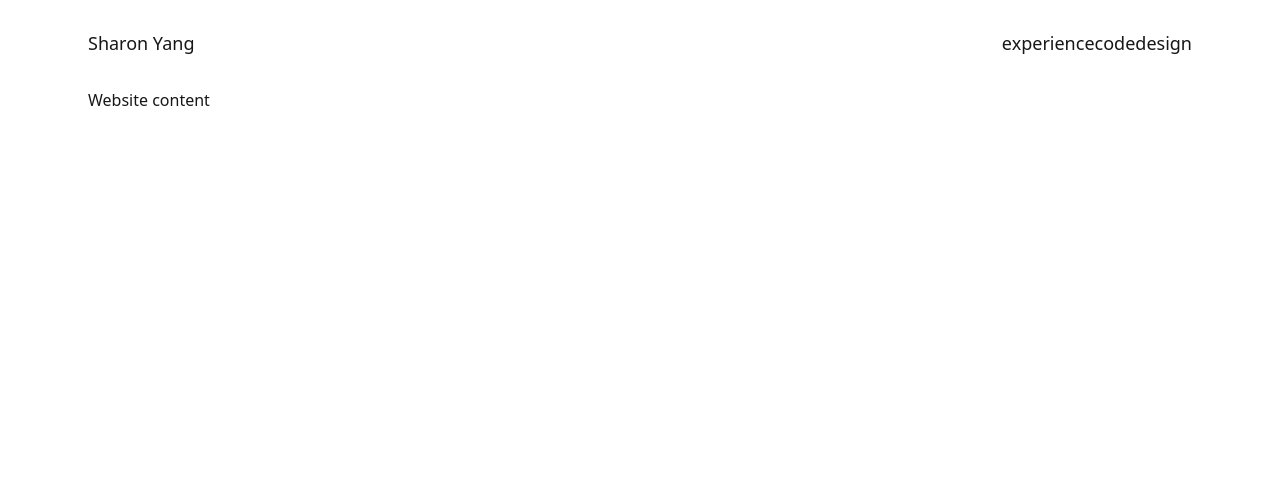
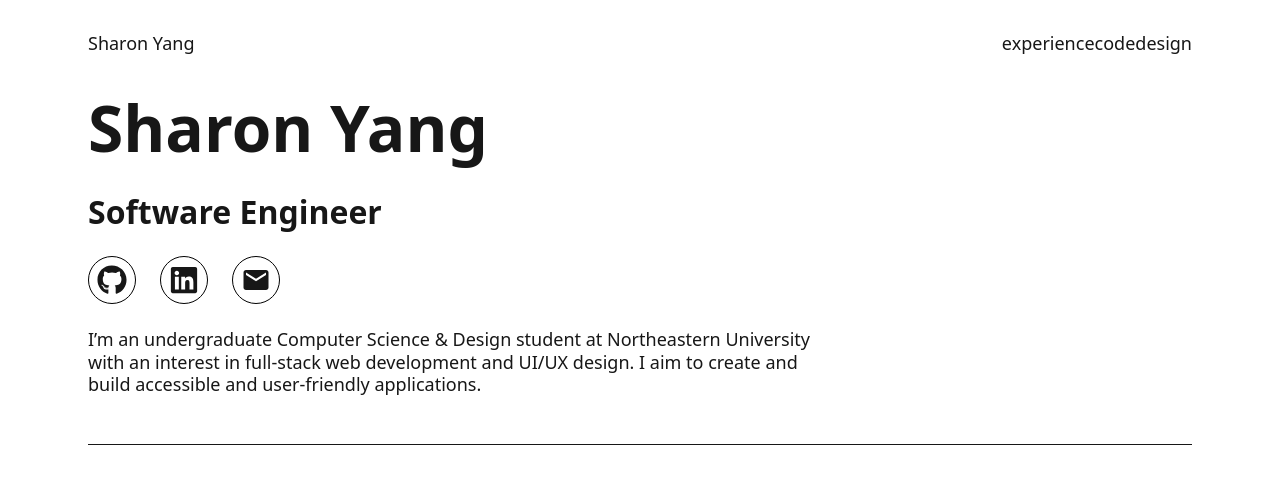
Before and after one commit to sharonyang16/sharonyang16.github.io, a Next.js app: page / in a window 1280 px wide. Shown: the top 484 px of the page. Built offline with nearby package versions, Linux system fonts and the light colour scheme.

Commit message:
added hero

```diff
--- a/package.json
+++ b/package.json
@@ -13,6 +13,7 @@
     "next": "15.5.4",
     "react": "19.1.0",
     "react-dom": "19.1.0",
+    "react-icons": "^5.5.0",
     "tailwind-merge": "^3.3.1"
   },
   "devDependencies": {
--- a/src/app/page.tsx
+++ b/src/app/page.tsx
@@ -1,3 +1,13 @@
+import Hero from "@/components/Hero";
+import heroData from "@/content/hero.json";
+
 export default function Home() {
-  return <div> Website content </div>;
+  return (
+    <div className="grid grid-cols-3 gap-x-8 gap-y-12">
+      <div className="col-span-2">
+        <Hero {...heroData} />
+      </div>
+      <hr className="col-span-3" />
+    </div>
+  );
 }
--- /dev/null
+++ b/src/components/Hero.tsx
@@ -0,0 +1,31 @@
+import { HeroProps } from "@/types/data";
+import Typography from "./base/Typography";
+import Button from "./base/Button";
+import { linkNameToIcon } from "@/utils/data.utils";
+
+const Hero = ({ name, role, links, summary }: HeroProps) => {
+  return (
+    <div className="flex flex-col w-full gap-6">
+      <Typography intent="heading">{name}</Typography>
+      <Typography intent="subheadding1">{role}</Typography>
+      <div className="flex gap-6">
+        {links.map((link) => (
+          <Button
+            key={link.name}
+            variant="secondary"
+            as="a"
+            href={link.url}
+            target="_blank"
+            rel="noopener noreferrer"
+            className="rounded-full"
+          >
+            {linkNameToIcon(link.name)}
+          </Button>
+        ))}
+      </div>
+      <Typography intent="paragraph1">{summary}</Typography>
+    </div>
+  );
+};
+
+export default Hero;
--- a/src/components/base/Button.tsx
+++ b/src/components/base/Button.tsx
@@ -8,9 +8,9 @@ const buttonVariants = cva(
     variants: {
       variant: {
         primary:
-          "bg-black text-white enabled:hover:bg-gray-800 enabled:active:bg-gray-800 enabled:focus:bg-gray-800",
+          "bg-black text-white enabled:hover:bg-gray-800 enabled:active:bg-gray-800 enabled:focus:bg-gray-800 hover:bg-gray-800",
         secondary:
-          "border-1 border-black enabled:hover:bg-gray-100 enabled:active:bg-gray-100 enabled:focus:bg-gray-100",
+          "border-1 border-black enabled:hover:bg-gray-300 enabled:active:bg-gray-100 enabled:focus:bg-gray-100 hover:bg-gray-100",
       },
     },
     defaultVariants: {
--- a/src/components/base/Typography.tsx
+++ b/src/components/base/Typography.tsx
@@ -5,7 +5,7 @@ import { cn } from "./utils";
 const typographyVariants = cva("", {
   variants: {
     intent: {
-      heading: "font-semibold text-[64px] leading-[1.875]",
+      heading: "font-semibold text-[64px] leading-[1.25]",
       subheadding1: "font-semibold text-[32px] leading-[1.25]",
       subheadding2: "font-semibold text-2xl leading-[28px]",
       label1: "font-medium text-lg leading-[1.25]",
--- /dev/null
+++ b/src/content/hero.json
@@ -0,0 +1,19 @@
+{
+  "name": "Sharon Yang",
+  "role": "Software Engineer",
+  "links": [
+    {
+      "name": "GitHub",
+      "url": "https://github.com/sharonyang16"
+    },
+    {
+      "name": "LinkedIn",
+      "url": "https://www.linkedin.com/in/sharon-y/"
+    },
+    {
+      "name": "Email",
+      "url": "mailto:yang.shar@northeastern.edu"
+    }
+  ],
+  "summary": "I’m an undergraduate Computer Science & Design student at Northeastern University with an interest in full-stack web development and UI/UX design. I aim to create and build accessible and user-friendly applications."
+}
--- a/src/types/data.d.ts
+++ b/src/types/data.d.ts
@@ -22,3 +22,13 @@ export type DesignProject = {
   description: string;
   technologies: string[];
 };
+
+export type HeroProps = {
+  name: string;
+  role: string;
+  links: {
+    name: string;
+    url: string;
+  }[];
+  summary: string;
+};
--- /dev/null
+++ b/src/utils/data.utils.tsx
@@ -0,0 +1,15 @@
+import { FaGithub, FaLinkedin } from "react-icons/fa";
+import { MdEmail } from "react-icons/md";
+
+export const linkNameToIcon = (name: string) => {
+  switch (name) {
+    case "GitHub":
+      return <FaGithub className="text-3xl" />;
+    case "LinkedIn":
+      return <FaLinkedin className="text-3xl" />;
+    case "Email":
+      return <MdEmail className="text-3xl" />;
+    default:
+      return <div></div>;
+  }
+};
```
Also changed, not shown: 1 other file (tests, documents, lock files or other folders).
